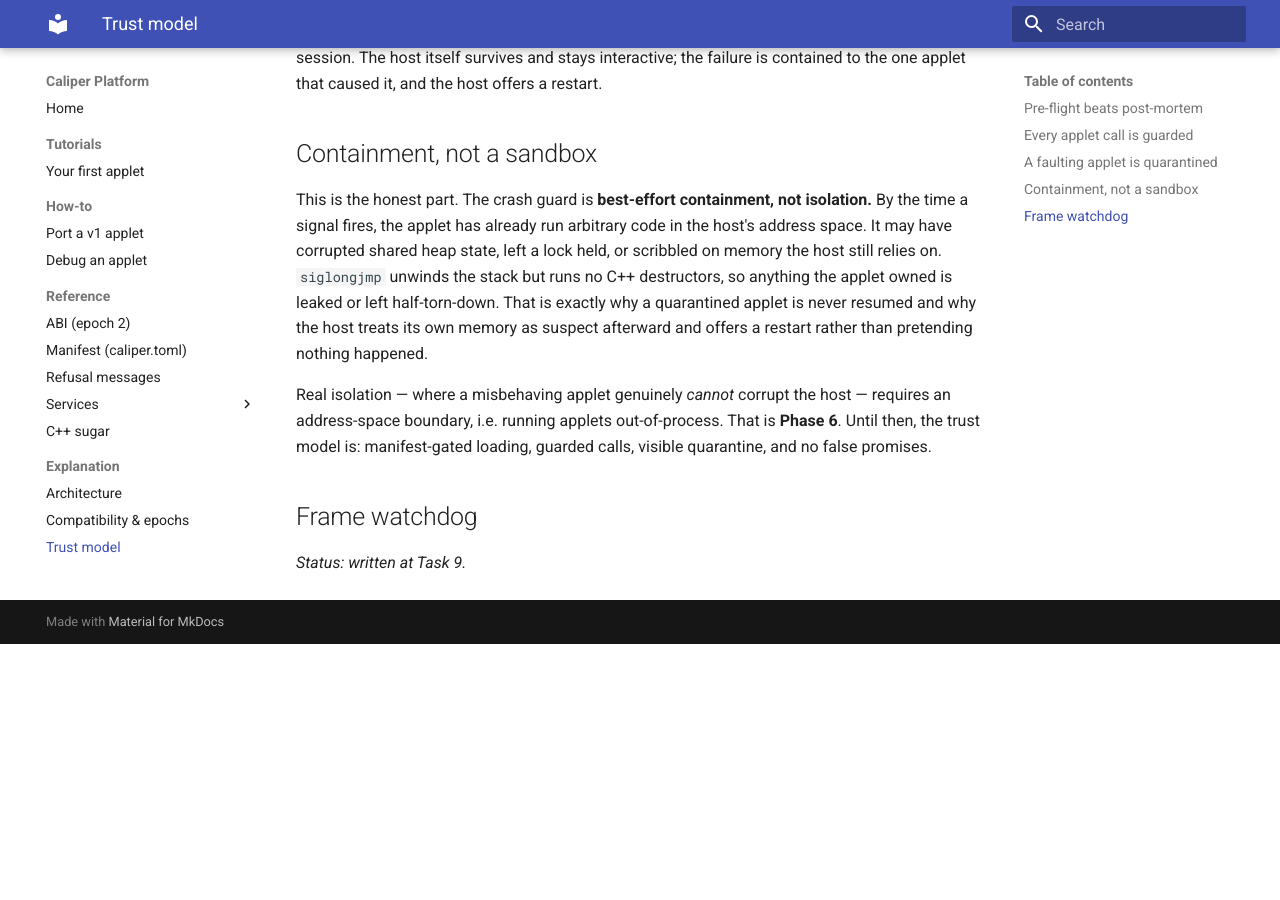
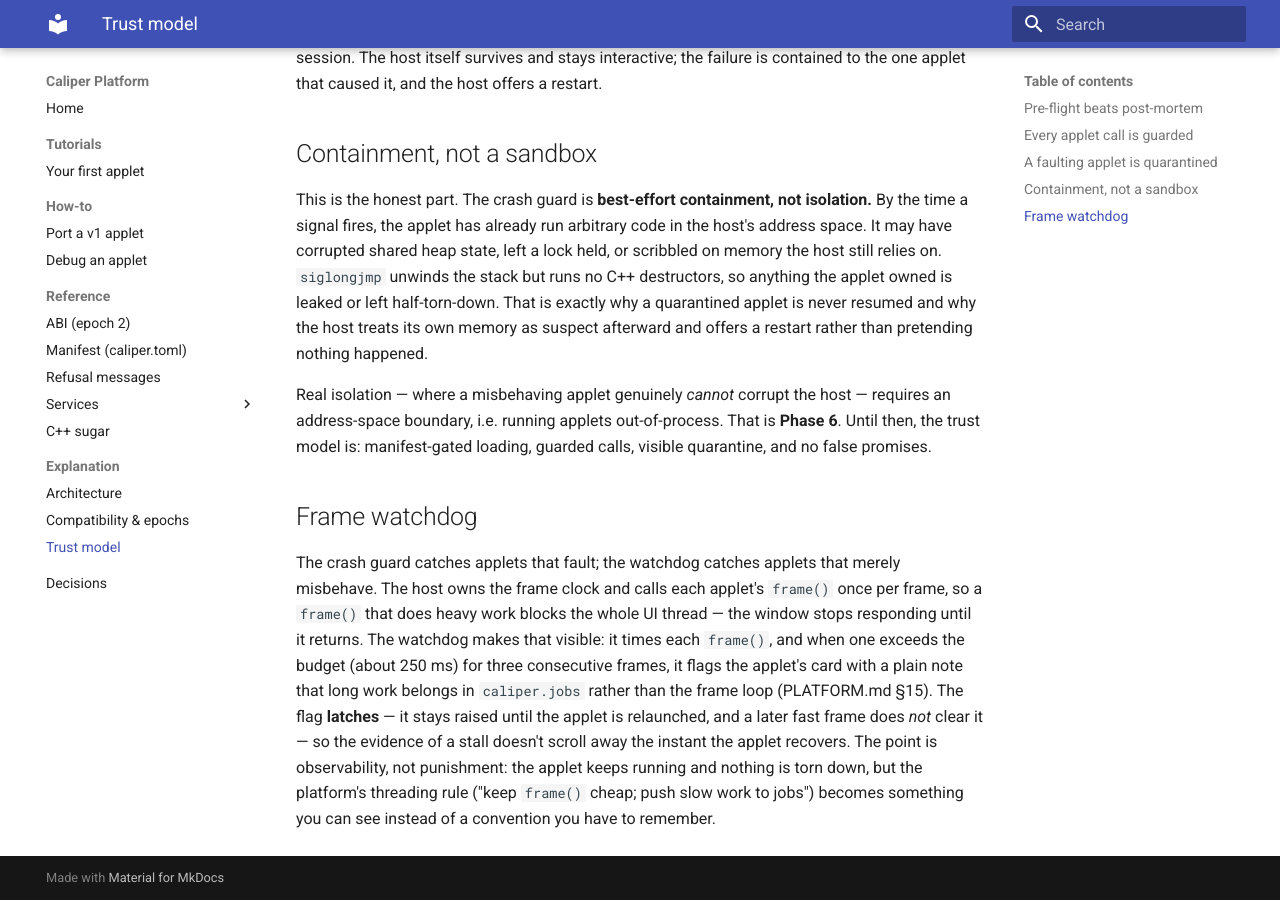
Before and after one commit to AhmedKhan-GH/caliper, an MkDocs documentation site: the page built from docs/wiki/explanation/trust-model.md, in a window 1280 px wide and 900 px high, scrolled down 1241 px. Built offline with MkDocs 1.6.1 and Material for MkDocs 9.7.7, drawn with Linux system fonts in a browser that asks for light colours; before the commit the page ends 1885 px from its top, so only the background shows below that.

Commit message:
feat(host): frame watchdog (250ms x3, latching)
Co-Authored-By: Claude Fable 5 <noreply@anthropic.com>

```diff
--- a/docs/wiki/explanation/trust-model.md
+++ b/docs/wiki/explanation/trust-model.md
@@ -70,4 +70,16 @@ calls, visible quarantine, and no false promises.
 
 ## Frame watchdog
 
-*Status: written at Task 9.*
+The crash guard catches applets that fault; the watchdog catches applets that
+merely misbehave. The host owns the frame clock and calls each applet's `frame()`
+once per frame, so a `frame()` that does heavy work blocks the whole UI thread —
+the window stops responding until it returns. The watchdog makes that visible: it
+times each `frame()`, and when one exceeds the budget (about 250 ms) for three
+consecutive frames, it flags the applet's card with a plain note that long work
+belongs in `caliper.jobs` rather than the frame loop (PLATFORM.md §15). The flag
+**latches** — it stays raised until the applet is relaunched, and a later fast
+frame does *not* clear it — so the evidence of a stall doesn't scroll away the
+instant the applet recovers. The point is observability, not punishment: the
+applet keeps running and nothing is torn down, but the platform's threading rule
+("keep `frame()` cheap; push slow work to jobs") becomes something you can see
+instead of a convention you have to remember.
```
Also changed, not shown: 3 other files.
